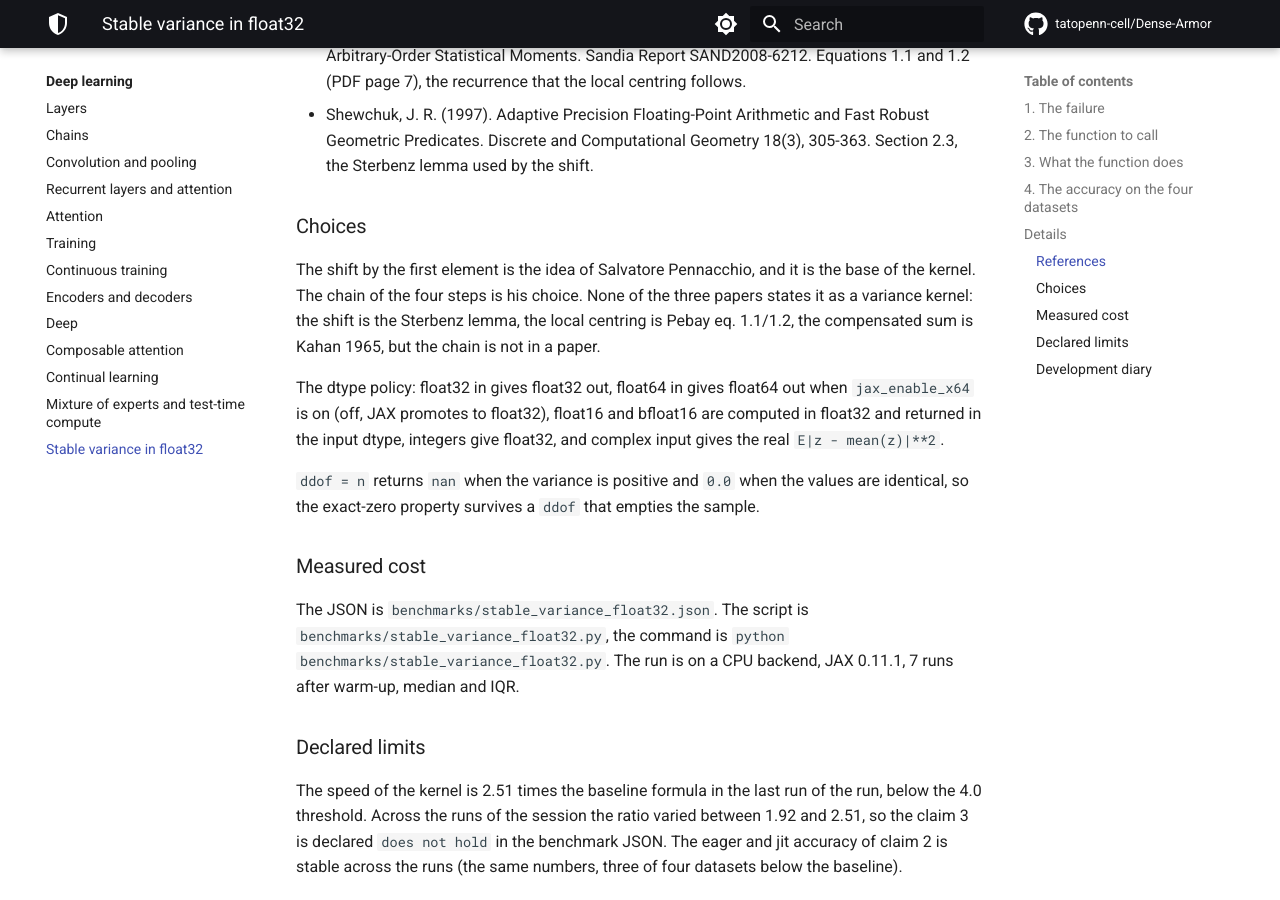
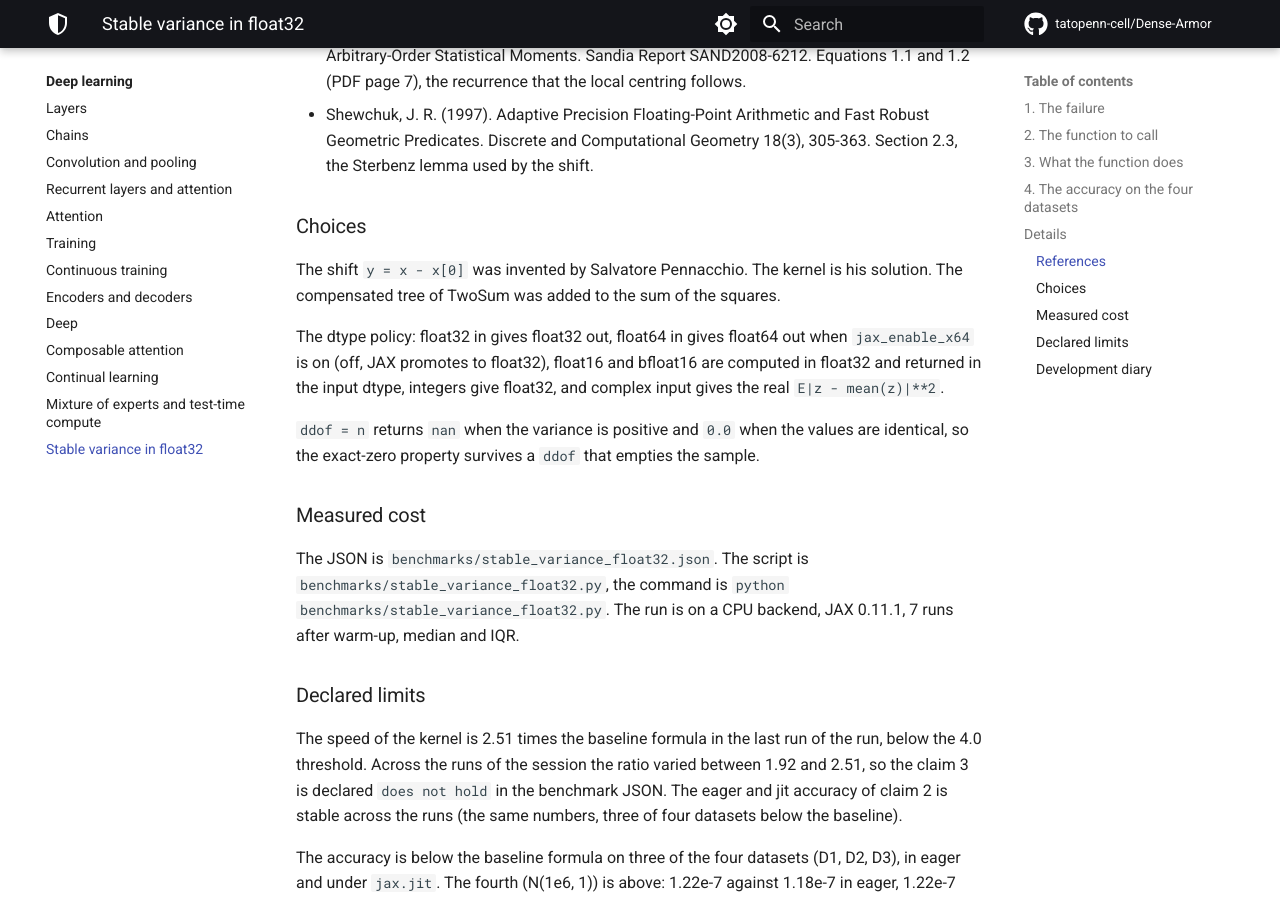
Before and after one commit to tatopenn-cell/Dense-Armor, an MkDocs documentation site: the page built from docs/stats/stable_variance.md, in a window 1280 px wide and 900 px high, scrolled down 4361 px. Built offline with MkDocs 1.6.1 and Material for MkDocs 9.7.7, drawn with Linux system fonts in a browser that asks for light colours; comment, search, counter and statistics services are not loaded.

Commit message:
docs: the shift was invented by Salvatore Pennacchio (docstring, page, CHANGELOG, README); remove the text that presented the kernel as the formula of the baseline with a shift

```diff
--- a/docs/stats/stable_variance.md
+++ b/docs/stats/stable_variance.md
@@ -218,12 +218,9 @@
 
 ### Choices
 
-The shift by the first element is the idea of Salvatore Pennacchio, and it
-is the base of the kernel. The chain of the four steps is his choice. None
-of the three papers states
-it as a variance kernel: the shift is the Sterbenz lemma, the local
-centring is Pebay eq. 1.1/1.2, the compensated sum is Kahan 1965, but the
-chain is not in a paper.
+The shift `y = x - x[0]` was invented by Salvatore Pennacchio. The kernel is
+his solution. The compensated tree of TwoSum was added to the sum of the
+squares.
 
 The dtype policy: float32 in gives float32 out, float64 in gives float64
 out when `jax_enable_x64` is on (off, JAX promotes to float32),
```
Also changed, not shown: CHANGELOG.md (+1 -1 lines), README.md (+1 -1 lines), 1 other file.
